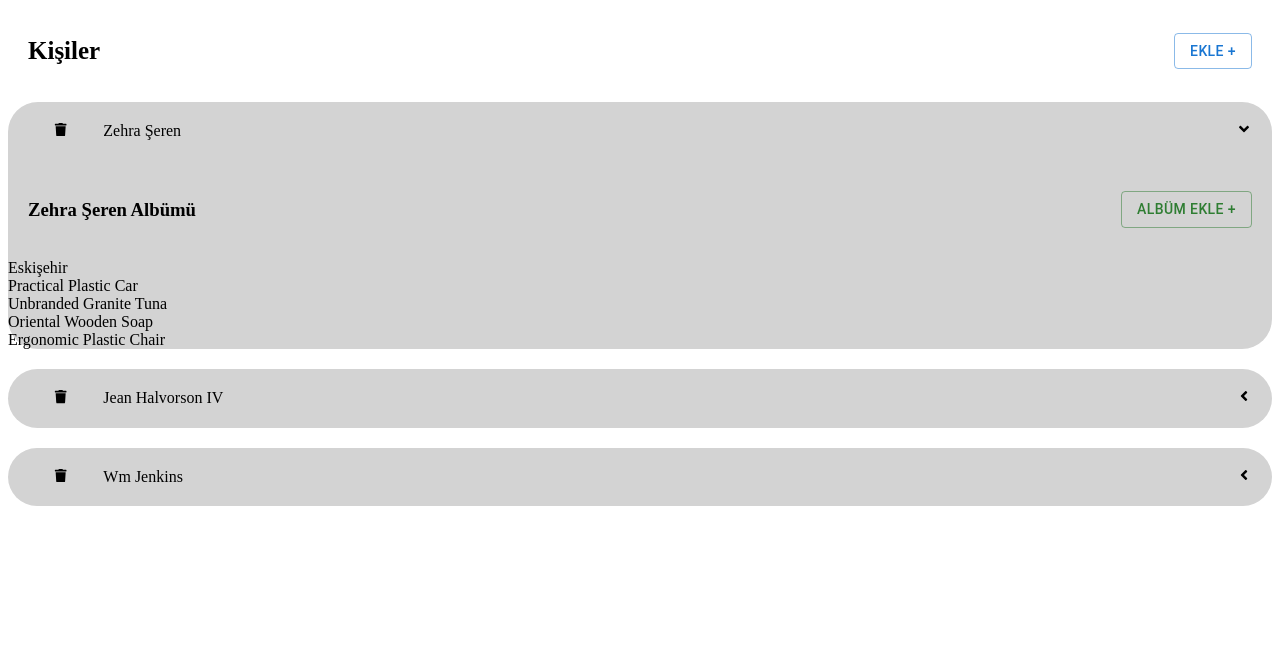
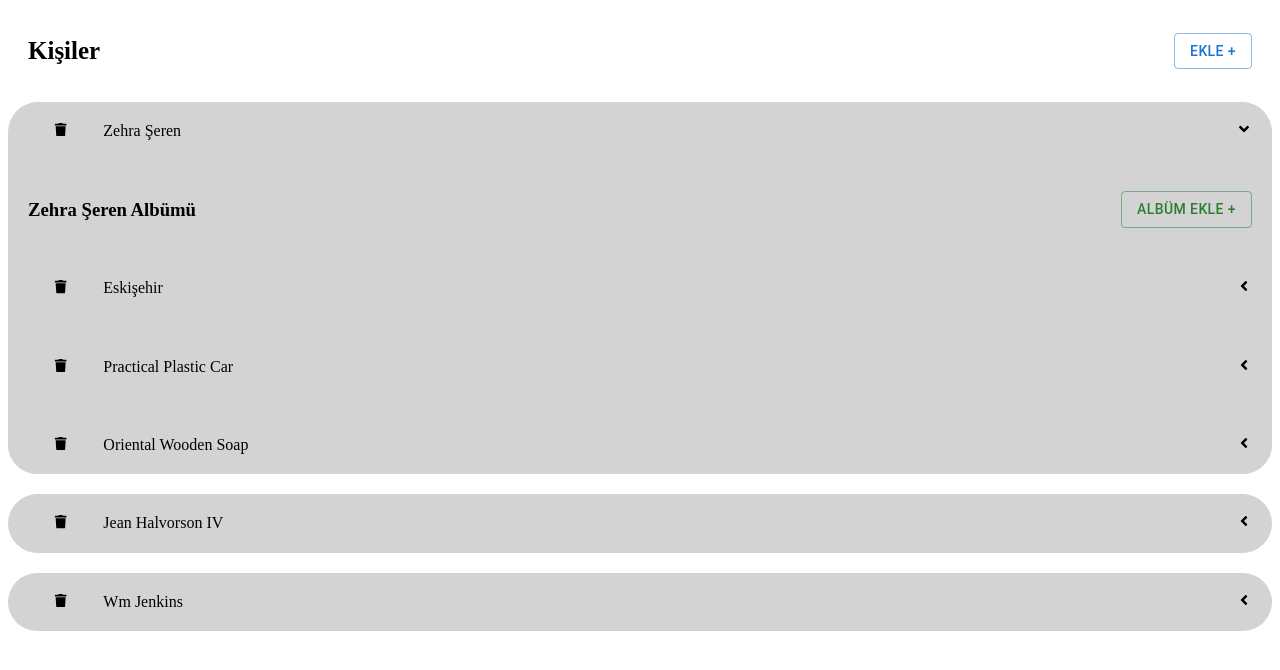
Before and after one commit to zehraseren/personal, a React (Vite) app: page / in a window 1280 px wide. Both pictures are taken after a click on the element 1244 px from the left and 130 px from the top of the page. Shown: the top 670 px of the page. Built offline with nearby package versions, Linux system fonts and the light colour scheme; data requests are answered from the project's data file.

Commit message:
Albüm listeleme ve silme.

```diff
--- a/db.json
+++ b/db.json
@@ -25,19 +25,9 @@
       "title": "Practical Plastic Car"
     },
     {
-      "id": "b74b",
-      "userId": "3",
-      "title": "Unbranded Granite Tuna"
-    },
-    {
       "id": "f1d4",
       "userId": "3",
       "title": "Oriental Wooden Soap"
-    },
-    {
-      "id": "d823",
-      "userId": "3",
-      "title": "Ergonomic Plastic Chair"
     }
   ]
 }
--- a/src/components/AlbumListItem.jsx
+++ b/src/components/AlbumListItem.jsx
@@ -1,7 +1,36 @@
 /* eslint-disable react/prop-types */
+import ExpandablePanel from "./ExpandablePanel";
+import PhotoList from "./PhotoList";
+import { FaTrash } from "react-icons/fa";
+import { useRemoveAlbumsMutation } from "../store";
+import { CircularProgress } from "@mui/material";
 
-function AlbumListItem({album}) {
-  return <div>{album.title}</div>;
+function AlbumListItem({ album }) {
+  const [removeAlbum, results] = useRemoveAlbumsMutation();
+  const handleClick = () => {
+    removeAlbum(album);
+  };
+
+  const header = (
+    <>
+      <button className="buttonULI" onClick={handleClick}>
+        {results.isLoading ? (
+          <CircularProgress style={{ width: "18px", height: "18px" }} />
+        ) : (
+          <FaTrash />
+        )}
+      </button>
+      {album.title}
+    </>
+  );
+
+  return (
+    <div>
+      <ExpandablePanel header={header}>
+        <PhotoList album={album} />
+      </ExpandablePanel>
+    </div>
+  );
 }
 
 export default AlbumListItem;
--- /dev/null
+++ b/src/components/PhotoList.jsx
@@ -0,0 +1,6 @@
+
+function PhotoList() {
+  return <div>PhotoList</div>;
+}
+
+export default PhotoList;
```
